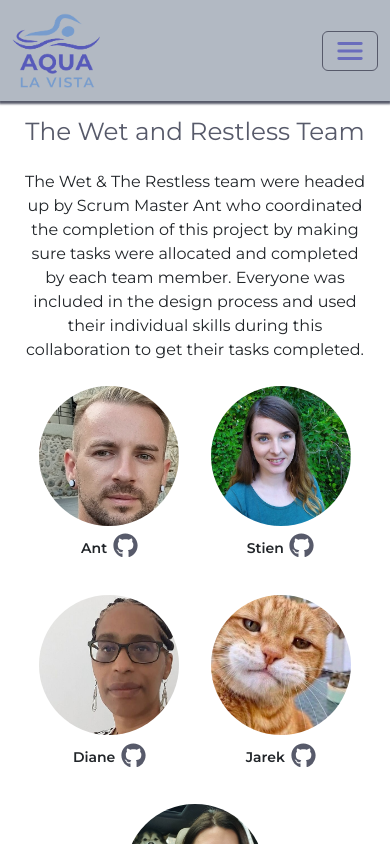
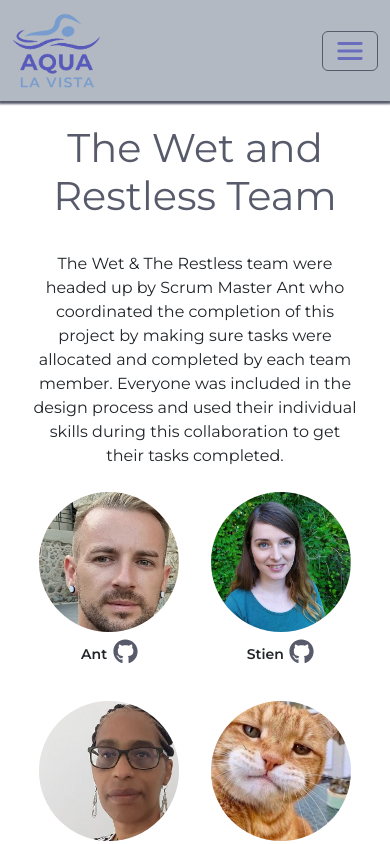
Before and after one commit to Ant2210/aqua-la-vista, a React (Create React App) app: page /about in a window 390 px wide. Shown: the top 844 px of the page. Built offline with nearby package versions, Linux system fonts and the light colour scheme.

Commit message:
Add styling to About Us page

```diff
--- a/src/index.css
+++ b/src/index.css
@@ -227,6 +227,7 @@ footer a:hover {
   text-align: center;
   color: var(--clr-dark);
   padding: 4% 0;
+  font-size: 2.5em;
 }
 
 .article-container {
@@ -275,11 +276,13 @@ footer a:hover {
   justify-content: center;
   width: 100%;
   height: auto;
+  margin: 2% 0;
 }
 
 .about-us-text {
   text-align: center;
-  padding: 0 6%;
+  padding: 0 8%;
+  margin: 2% 0;
 }
 
 .participant-img {
@@ -344,4 +347,9 @@ footer a:hover {
     width: 100%;
   }
 
+  .page-title {
+    font-size: 2.5em;
+    padding: 6% 2%;
+  }
+
 }
```
